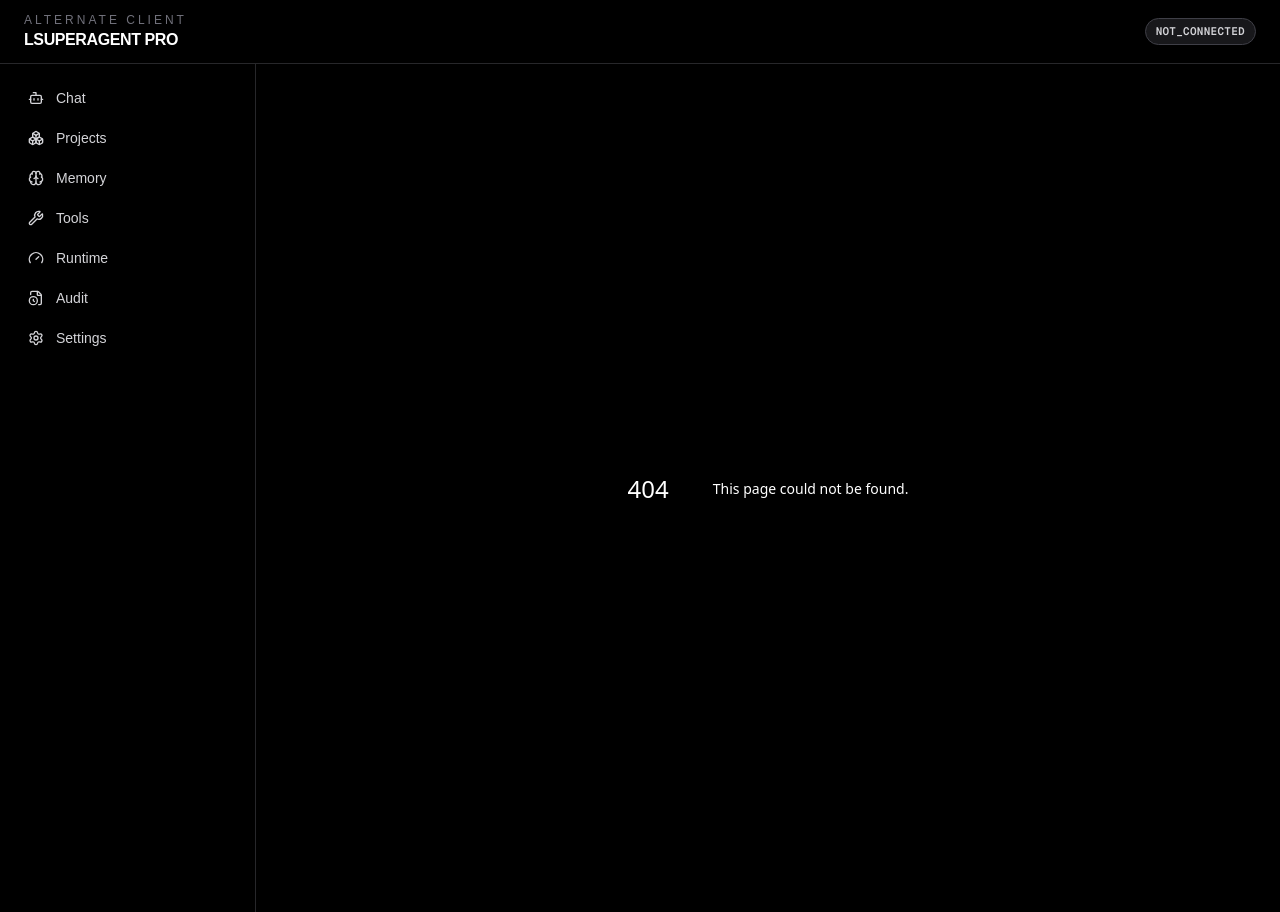
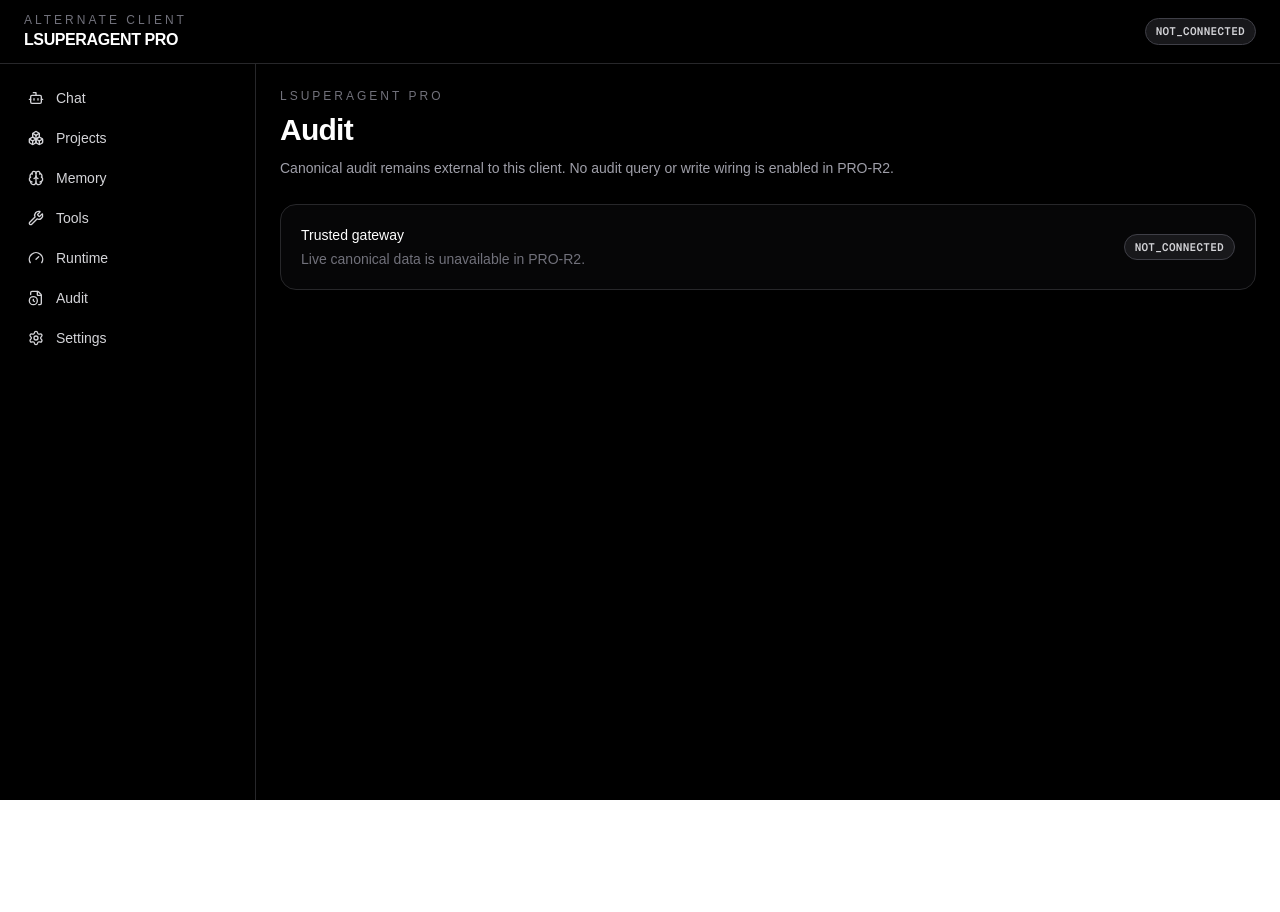
Before and after one commit to thanabartb-ops/Lagensuper-Pro, a Next.js app in the folder lsuperagent-pro/: page /audit in a window 1280 px wide. Before the commit this address had no page. After the commit the page ends 800 px from the top, so only its background shows below. Built offline with nearby package versions, Linux system fonts and the light colour scheme.

Commit message:
feat(pro-r2): add audit module foundation

```diff
--- /dev/null
+++ b/lsuperagent-pro/app/audit/page.tsx
@@ -0,0 +1,5 @@
+import { ModuleStatusPage } from '@/components/modules/ModuleStatusPage'
+
+export default function AuditPage() {
+  return <ModuleStatusPage title="Audit" description="Canonical audit remains external to this client. No audit query or write wiring is enabled in PRO-R2." />
+}
```
